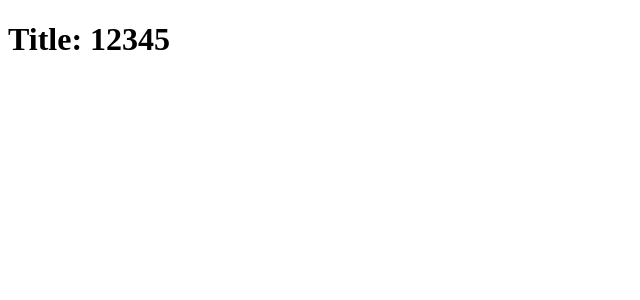
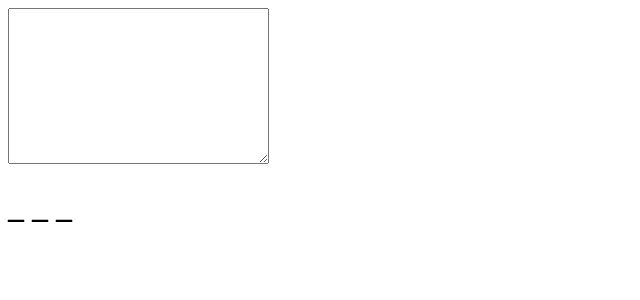
Before and after one commit to manuel-valles/basicReact, a React (Create React App) app: page / in a window 1280 px wide. Shown: the top 300 px of the page, without its empty margins (0-640 px from the left). Built offline with nearby package versions, Linux system fonts and the light colour scheme.

Commit message:
Normalize Events

```diff
--- a/src/App2.js
+++ b/src/App2.js
@@ -1,21 +1,33 @@
 import React from 'react';
 
 class App2 extends React.Component{
-  render(){
-    return <Title text="12345"/>
-  }
-}
-
-const Title = (props) => <h1>Title: {props.text}</h1>
-
-Title.propTypes = {
-	text(props, propName, component){
-		if(!(propName in props)){
-			return new Error(`missing ${propName}`);
-		}
-		if(props[propName].length<6){
-			return new Error(`${propName} was too short`);
-		}
+	constructor(){
+		super();
+		this.state = {currentEvent: '_ _ _'};
+		this.update = this.update.bind(this);
+	}
+	update(e){
+		this.setState({currentEvent: e.type});
+	}
+	render(){
+		return (
+			<div>
+				<textarea
+					onKeyPress={this.update}
+					onCopy={this.update}
+					onCut={this.update}
+					onPaste={this.update}
+					onFocus={this.update}
+					onBlur={this.update}
+					onDoubleClick={this.update}
+					onTouchStart={this.update}
+					onTouchMove={this.update}
+					onTouchEnd={this.update}
+					cols="30"
+					rows="10"/>
+				<h1>{this.state.currentEvent}</h1>
+			</div>
+		)
 	}
 }
 
```
